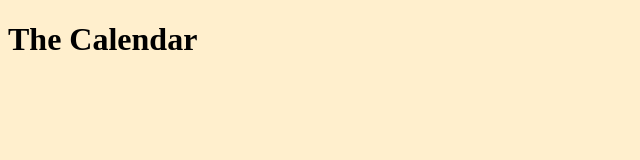
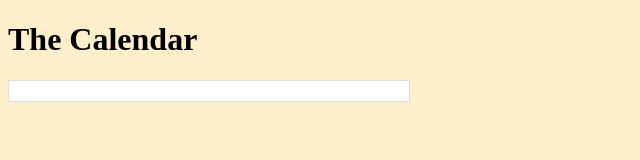
Before and after one commit to jacekkoziol/calendar, a website built with webpack: page src/index.html in a window 1280 px wide. Shown: the whole page, without its empty margins (0-640 px from the left). Built offline with nearby package versions, Linux system fonts and the light colour scheme; files whose address does not match are found by name.

Commit message:
Added new files, updated webpack config

```diff
--- a/package.json
+++ b/package.json
@@ -27,9 +27,11 @@
     "@typescript-eslint/parser": "^5.14.0",
     "clean-webpack-plugin": "^4.0.0",
     "copy-webpack-plugin": "^10.2.4",
+    "css-loader": "^6.7.1",
     "eslint": "^8.10.0",
     "eslint-config-google": "^0.14.0",
     "html-webpack-plugin": "^5.5.0",
+    "style-loader": "^3.3.1",
     "ts-loader": "^9.2.8",
     "typescript": "^4.6.2",
     "webpack": "^5.70.0",
--- a/src/classes/calendar-data.ts
+++ b/src/classes/calendar-data.ts
@@ -129,12 +129,12 @@ export class CalendarData {
   private fillWeekMissingDaysWithDaysFromAdjacentMonths: boolean = false;
   private weekNumberAdjust: boolean = false;
 
-  constructor(config: ICalendarDataConfiguration) {
-    this.overrideMonthsDictionary(config.dictionaryMonths);
-    this.overrideWeekdaysDictionary(config.dictionaryWeekdays);
-    this.startWeekWithDayIndex = config.startWeekWithDay || 0;
-    this.fillWeekMissingDaysWithDaysFromAdjacentMonths = config.fillWeekMissingDaysWithDaysFromAdjacentMonths || false;
-    this.weekNumberAdjust = config.weekNumberAdjust || false;
+  constructor(config?: ICalendarDataConfiguration) {
+    this.overrideMonthsDictionary(config?.dictionaryMonths);
+    this.overrideWeekdaysDictionary(config?.dictionaryWeekdays);
+    this.startWeekWithDayIndex = config?.startWeekWithDay || 0;
+    this.fillWeekMissingDaysWithDaysFromAdjacentMonths = config?.fillWeekMissingDaysWithDaysFromAdjacentMonths || false;
+    this.weekNumberAdjust = config?.weekNumberAdjust || false;
   }
 
   /**
--- /dev/null
+++ b/src/components/calendar.ts
@@ -0,0 +1,52 @@
+import {CalendarData, ICalendarDataConfiguration, ICalendarDataMonth} from '../classes/calendar-data';
+
+export class Calendar extends CalendarData {
+  private calendarDataMonth: ICalendarDataMonth;
+  private currentDate: Date = new Date();
+
+  private calendarContainer: HTMLDivElement;
+  private calendarNavigation: HTMLDivElement;
+  private calendarMonth: HTMLDivElement;
+  // private calendarTable: HTML;
+
+  constructor(calendarMainContainerSelector: string, config?: ICalendarDataConfiguration) {
+    super(config);
+
+    this.calendarDataMonth = this.createMonthAsWeeks(this.currentDate.getMonth(), this.currentDate.getFullYear());
+    this.initializeCalendar(calendarMainContainerSelector);
+  }
+
+  private initializeCalendar(calendarMainContainerSelector: string): void {
+    if (!calendarMainContainerSelector) {
+      throw new Error('Main calendar container selector not defined!');
+    }
+
+    const mainCalendarContainer: HTMLElement = document.querySelector(calendarMainContainerSelector);
+
+    if (!mainCalendarContainer) {
+      throw new Error('Main calendar container Not Found!');
+    }
+
+    this.createCalendarTemplate();
+    mainCalendarContainer.appendChild(this.calendarContainer);
+  }
+
+  private createCalendarTemplate(): void {
+    this.calendarContainer = document.createElement('div');
+    this.calendarContainer.className = 'cal__Container';
+
+    this.calendarNavigation = document.createElement('div');
+    this.calendarNavigation.className = 'cal__Navigation';
+
+    this.calendarMonth = document.createElement('div');
+    this.calendarMonth.className = 'cal__Month';
+
+    this.calendarContainer.append(this.calendarNavigation, this.calendarMonth);
+  }
+
+  private createMothTemplate(): void {
+    // const table
+    const monthTable: HTMLTableElement = document.createElement('table');
+    monthTable.className = 'cal__MonthTable';
+  }
+}
--- a/src/index.html
+++ b/src/index.html
@@ -5,11 +5,18 @@
   <title>The Calendar</title>
 
   <meta name="viewport" content="width=device-width, initial-scale=1">
+  <!--
   <link href="style.css" rel="stylesheet">
+  <link href="calendar.css" rel="stylesheet">
+  -->
 </head>
 <body>
   <main>
     <h1>The Calendar</h1>
+
+    <div>
+      <div class="calendar-main-container" data-js-calendar></div>
+    </div>
   </main>
 
   <!-- script src="bundle.js" defer></script -->
--- a/src/index.ts
+++ b/src/index.ts
@@ -1,9 +1,13 @@
+import './styles/style.css';
+import './styles/calendar.css';
+
 import {
   CalendarData,
   ICalendarDataConfiguration,
   ICalendarDataMonthsNamesDictionary,
   ICalendarDataWeekdaysDictionary,
 } from './classes/calendar-data';
+import {Calendar} from './components/calendar';
 
 console.log('Works');
 
@@ -42,3 +46,8 @@ const configuration: ICalendarDataConfiguration = {
 
 const calendarDataInstance: CalendarData = new CalendarData(configuration);
 calendarDataInstance.createMonthAsWeeks(11, 2022);
+
+// Initialize Calendar
+// -----------------------------------------------------------------------------
+const calendar: Calendar = new Calendar('[data-js-calendar]');
+console.log(calendar);
--- /dev/null
+++ b/src/styles/calendar.css
@@ -0,0 +1,15 @@
+:root {
+  --cal-white: #fff;
+  --cal-gray: #777;
+  --cal-gray-light: #ddd;
+}
+
+.cal__Container {
+  display: block;
+  width: 100%;
+  min-height: 20px;
+  background-color: var(--cal-white);
+  margin: 0;
+  padding: 0;
+  border: 1px solid var(--cal-gray-light);
+}
--- a/src/styles/style.css
+++ b/src/styles/style.css
@@ -1,3 +1,8 @@
 :root {
   background: rgb(255, 239, 205);
 }
+
+.calendar-main-container {
+  display: inline-block;
+  width: 400px;
+}
--- a/webpack.config.js
+++ b/webpack.config.js
@@ -2,7 +2,7 @@
 const path = require('path');
 const HtmlWebpackPlugin = require('html-webpack-plugin');
 const {CleanWebpackPlugin} = require('clean-webpack-plugin');
-const CopyWebpackPlugin = require('copy-webpack-plugin');
+// const CopyWebpackPlugin = require('copy-webpack-plugin');
 
 module.exports = {
   entry: './src/index.ts',
@@ -13,6 +13,10 @@ module.exports = {
         test: /\.tsx?$/,
         use: 'ts-loader',
         exclude: /node_modules/,
+      },
+      {
+        test: /\.css$/i,
+        use: ['style-loader', 'css-loader'],
       },
     ],
   },
@@ -29,17 +33,17 @@ module.exports = {
       title: 'Webpack Output',
       template: './src/index.html',
     }),
-    new CopyWebpackPlugin({
-      patterns: [
-        {from: './src/styles'},
-      ],
-    }),
+    // new CopyWebpackPlugin({
+    //   patterns: [
+    //     {from: './src/styles'},
+    //   ],
+    // }),
   ],
   devServer: {
     port: 9000,
     client: {
       overlay: true,
-      logging: 'info',
+      logging: 'none', // 'info'
     },
   },
 };
```
Also changed, not shown: 1 other file.
